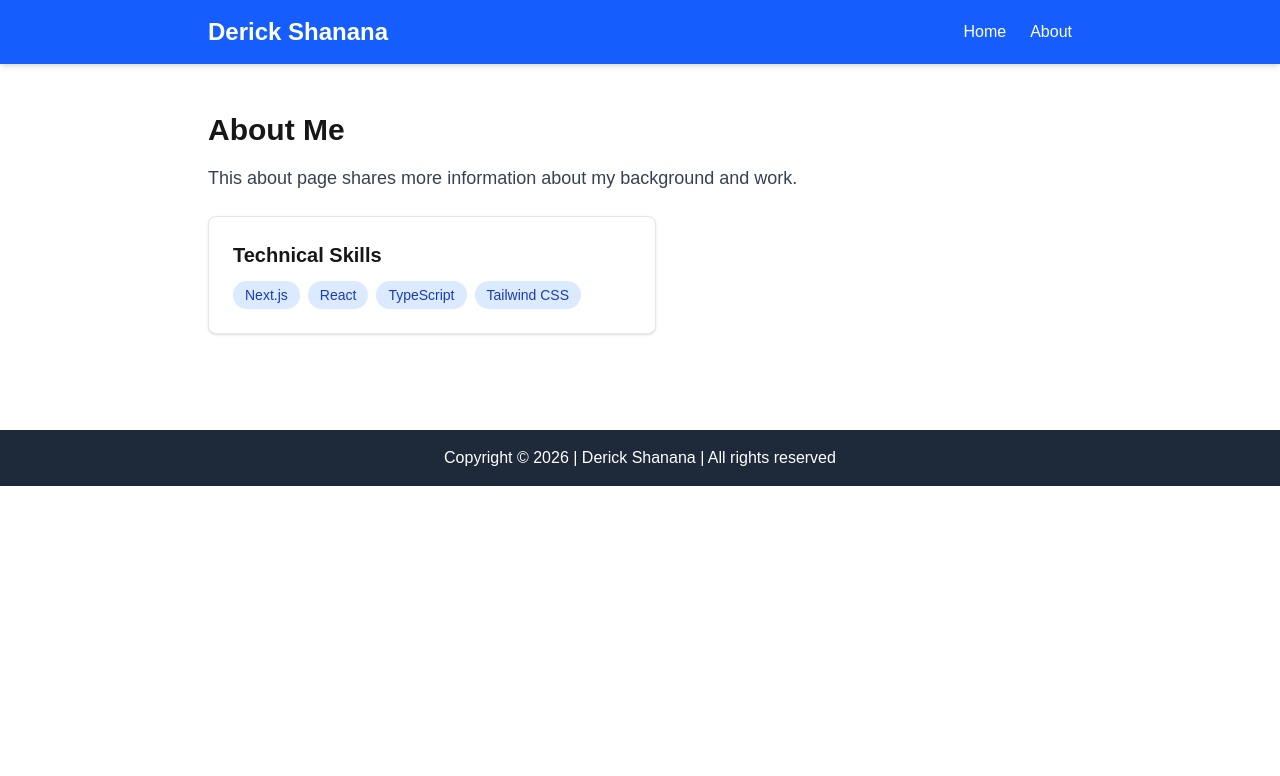
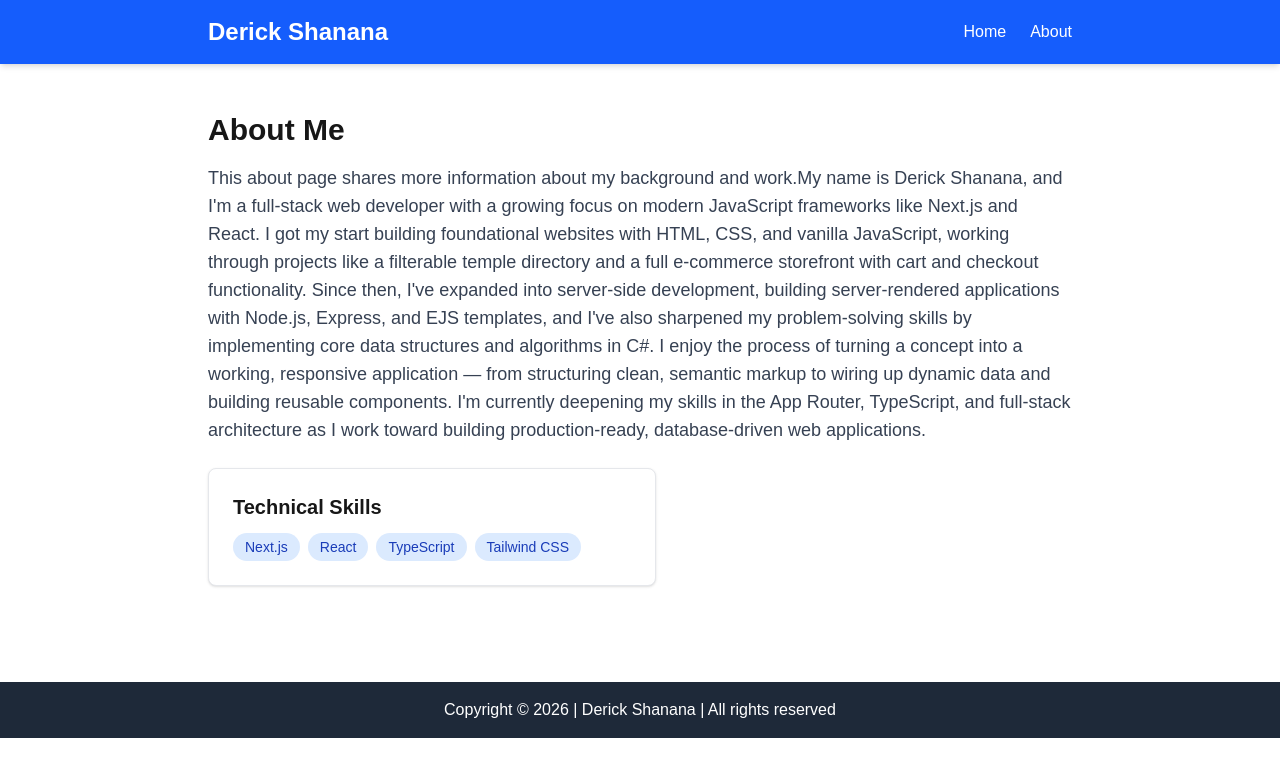
Before and after one commit to derickshanana/wdd430-portfolio, a Next.js app: page /about in a window 1280 px wide. Shown: the top 776 px of the page. Built offline with nearby package versions, Linux system fonts and the light colour scheme.

Commit message:
about edited

```diff
--- a/app/about/page.tsx
+++ b/app/about/page.tsx
@@ -5,7 +5,7 @@ export default function About() {
         <main className="max-w-4xl mx-auto px-4 py-12">
             <h2 className="text-3xl font-bold mb-4">About Me</h2>
             <p className="text-lg text-gray-700 mb-6">
-                This about page shares more information about my background and work.
+                This about page shares more information about my background and work.My name is Derick Shanana, and I'm a full-stack web developer with a growing focus on modern JavaScript frameworks like Next.js and React. I got my start building foundational websites with HTML, CSS, and vanilla JavaScript, working through projects like a filterable temple directory and a full e-commerce storefront with cart and checkout functionality. Since then, I've expanded into server-side development, building server-rendered applications with Node.js, Express, and EJS templates, and I've also sharpened my problem-solving skills by implementing core data structures and algorithms in C#. I enjoy the process of turning a concept into a working, responsive application — from structuring clean, semantic markup to wiring up dynamic data and building reusable components. I'm currently deepening my skills in the App Router, TypeScript, and full-stack architecture as I work toward building production-ready, database-driven web applications.
             </p>
             <SkillCard skills={['Next.js', 'React', 'TypeScript', 'Tailwind CSS']} />
         </main>
```
